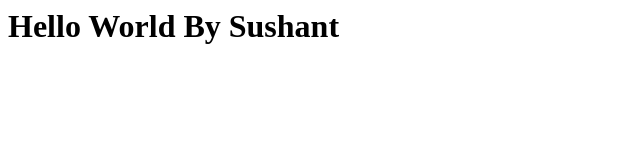
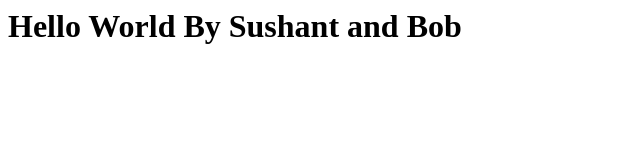
Before and after one commit to sushant1431/firstRepository, a plain HTML site: page index.html in a window 1280 px wide. Shown: the whole page, without its empty margins (0-640 px from the left). Drawn offline with Linux system fonts and the light colour scheme.

Commit message:
second index.html file modified by Bob

```diff
--- a/index.html
+++ b/index.html
@@ -1,5 +1,5 @@
 <html>
     <body>
-        <h1>Hello World By Sushant</h1>
+        <h1>Hello World By Sushant and Bob</h1>
     </body>
 </html>
```
